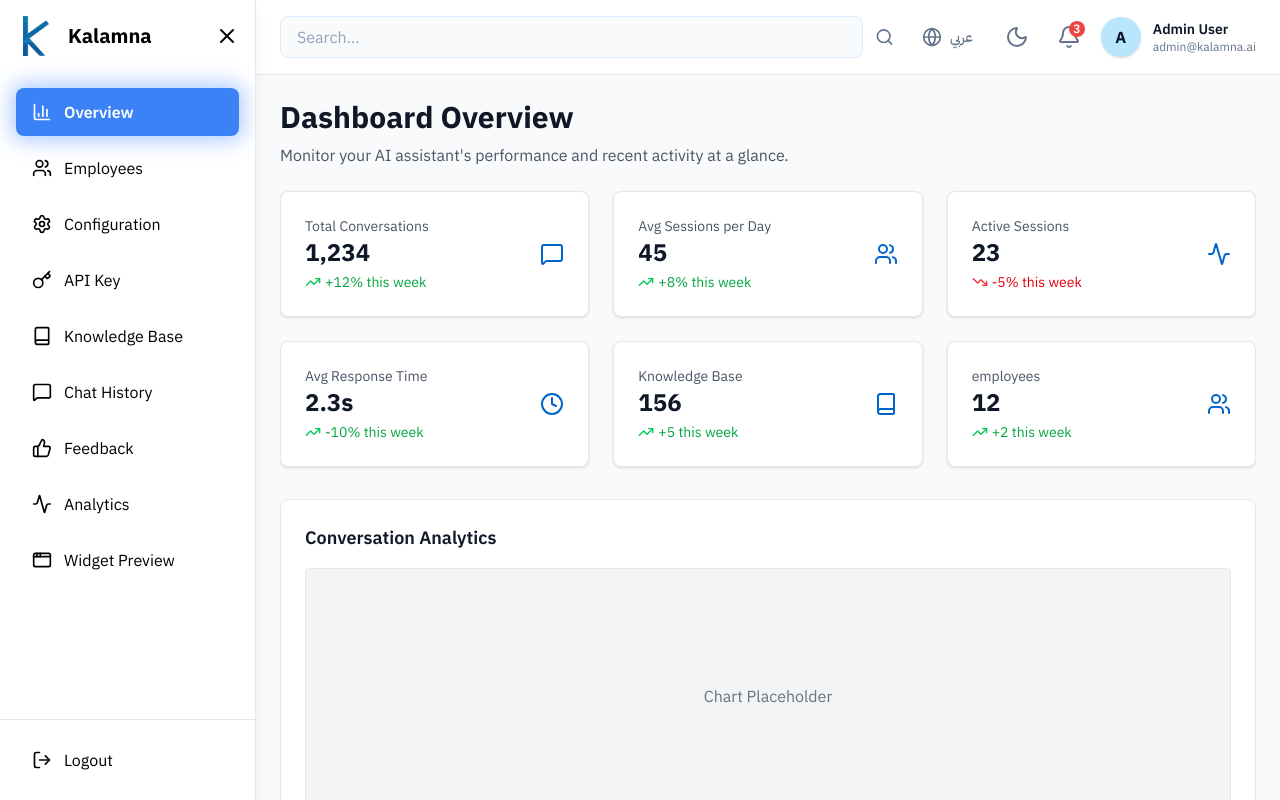
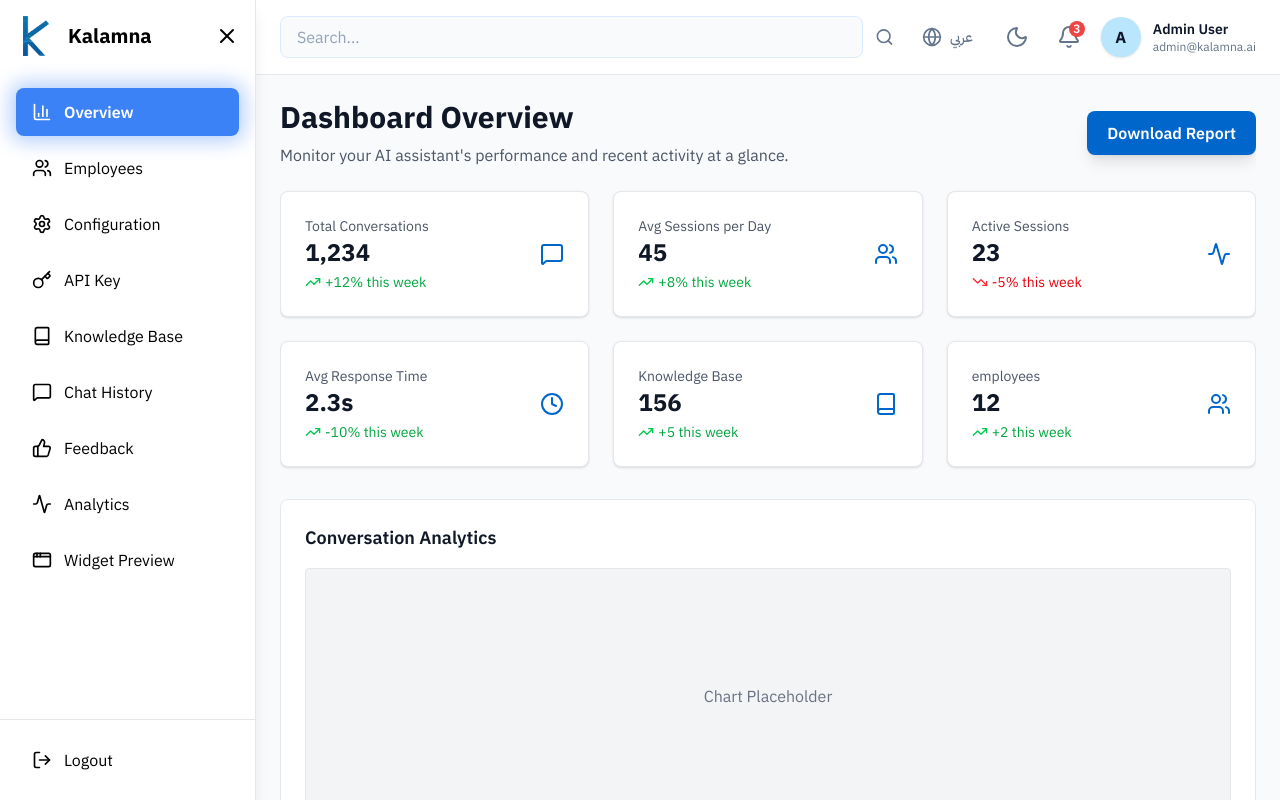
Before and after one commit to Kalamna/Kalamna-Dashboard, a React (Vite) app: page /dashboard in a window 1280 px wide. Built offline with nearby package versions, Linux system fonts and the light colour scheme; sample sign-in values are in the browser's storage.

Commit message:
add download report button

```diff
--- a/src/components/overview/OverviewSection.tsx
+++ b/src/components/overview/OverviewSection.tsx
@@ -155,6 +155,9 @@ export function OverviewSection() {
             })}
           </p>
         </div>
+        <button className="flex items-center gap-2 bg-[#0066cc] hover:bg-[#0052a3] dark:bg-[#3b82f6] dark:hover:bg-[#2563eb] text-white px-4 sm:px-5 py-2.5 rounded-lg transition-all duration-200 font-semibold shadow-lg hover:shadow-xl active:scale-95 text-sm sm:text-base whitespace-nowrap">
+          {t("downloadReport", { defaultValue: "Download Report" })}
+        </button>
       </div>
 
       {/* Overview Cards */}
```
